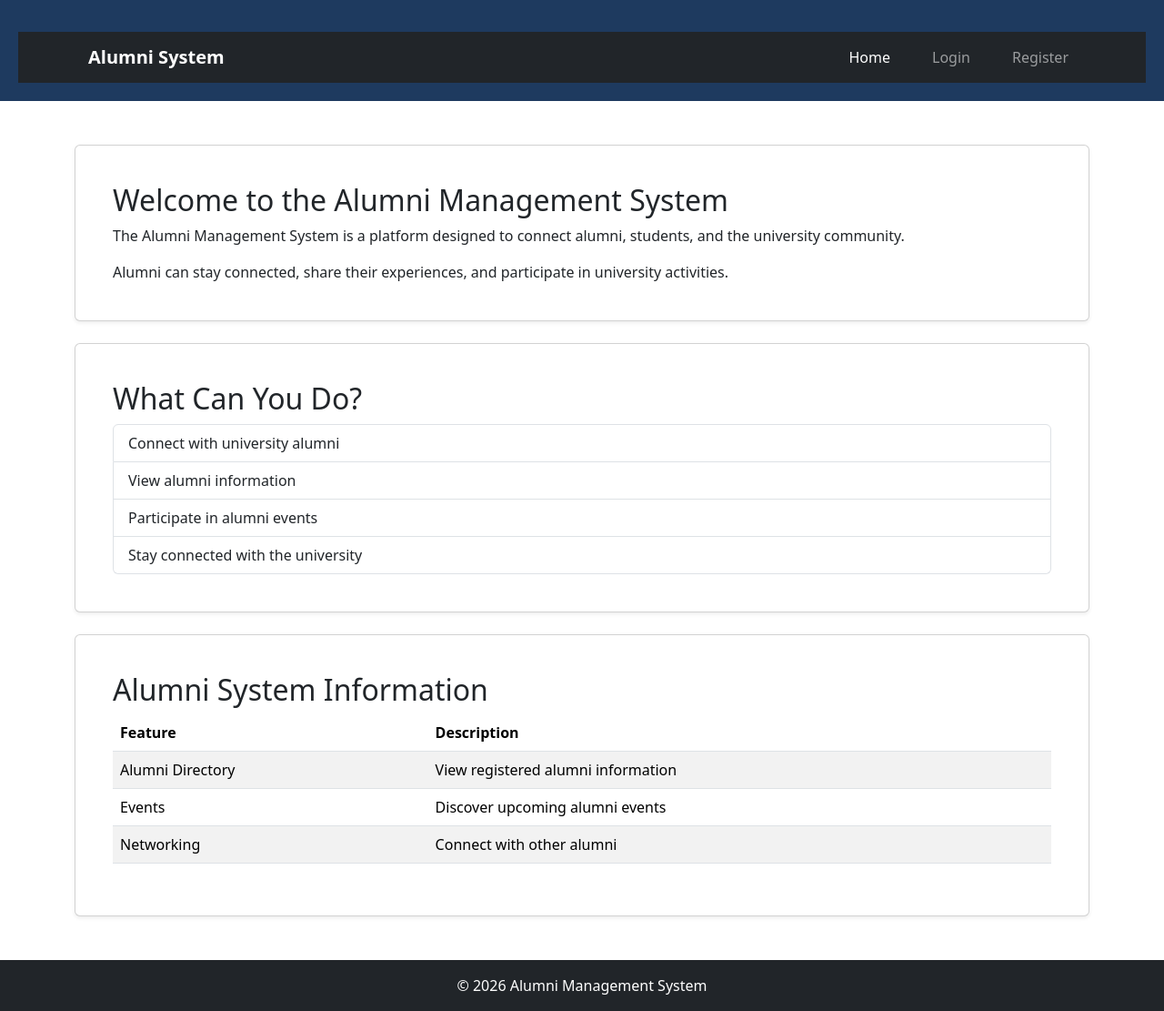
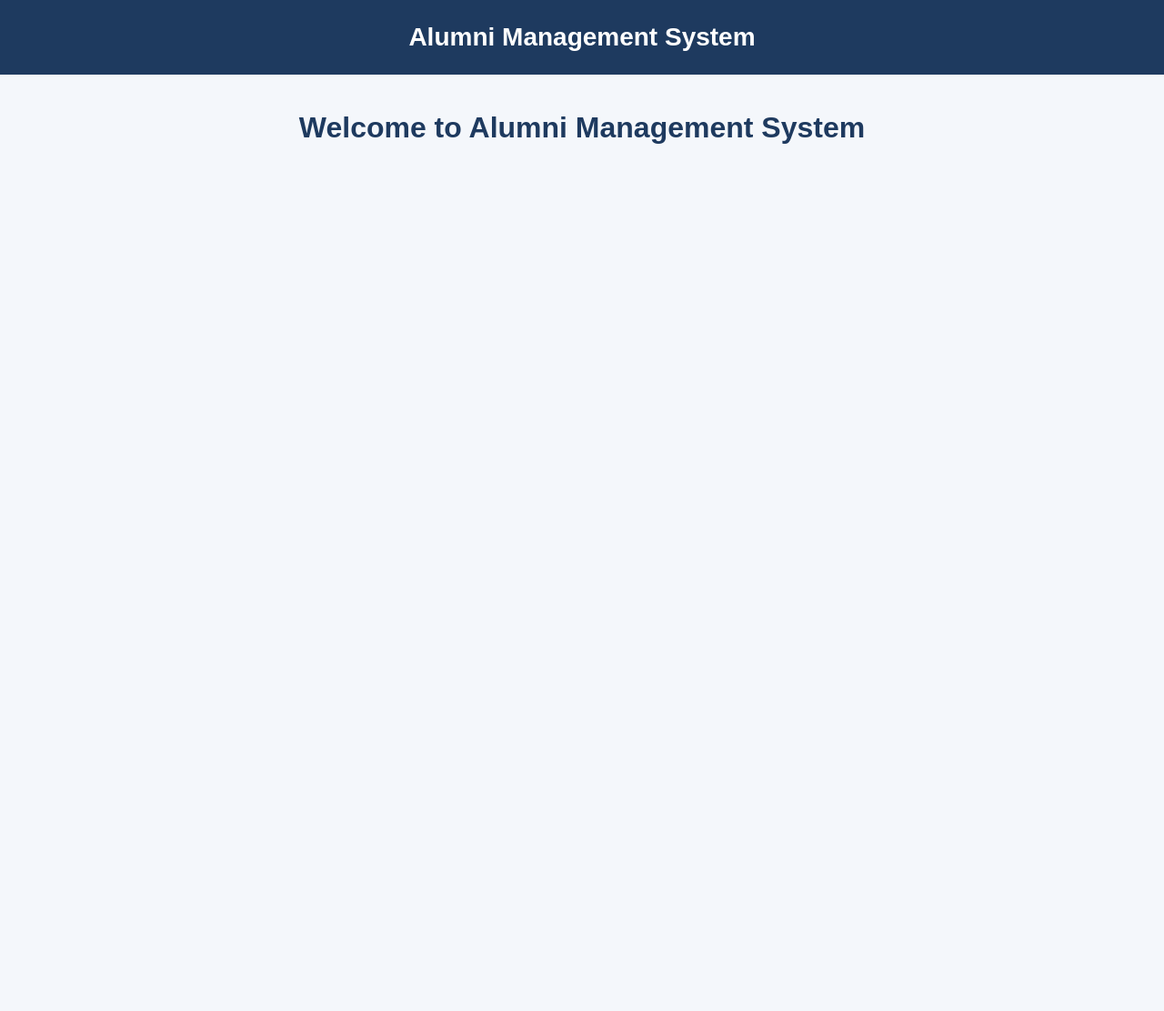
Before and after one commit to ubedullah-mahar/alumni-system, a plain HTML site: page index.html in a window 1280 px wide. Shown: the whole page at 91% size. After the commit the page ends 800 px from the top, so only its background shows below. Drawn offline with nearby package versions, Linux system fonts and the light colour scheme.

Commit message:
Set up Lab 04 project structure

```diff
--- a/CSS/style.css
+++ b/CSS/style.css
@@ -1,150 +1,35 @@
-/* General Page Styling */
+/* =========================================
+   Global Styles
+   ========================================= */
 
 body {
     font-family: Arial, sans-serif;
     margin: 0;
     background-color: #f4f7fb;
-    color: #222;
+    color: #222222;
 }
 
-/* Header */
+
+/* =========================================
+   Header
+   ========================================= */
 
 header {
     background-color: #1e3a5f;
     color: white;
-    padding: 20px;
+    padding: 25px;
     text-align: center;
-}
-
-/* Navigation */
-
-nav {
-    margin-top: 15px;
-}
-
-nav a {
-    color: white;
-    text-decoration: none;
-    margin: 0 15px;
+    font-size: 28px;
     font-weight: bold;
 }
 
-nav a:hover {
-    text-decoration: underline;
-}
 
-/* Main Content */
+/* =========================================
+   Main Heading
+   ========================================= */
 
-main {
-    width: 80%;
-    margin: 30px auto;
-}
-
-section {
-    background-color: white;
-    padding: 25px;
-    margin-bottom: 25px;
-    border-radius: 8px;
-}
-
-/* Headings */
-
-h2 {
+main h1 {
+    text-align: center;
+    margin-top: 40px;
     color: #1e3a5f;
 }
-
-/* Table */
-
-table {
-    width: 100%;
-    border-collapse: collapse;
-}
-
-th,
-td {
-    padding: 12px;
-    text-align: left;
-    border: 1px solid #ccc;
-}
-
-th {
-    background-color: #1e3a5f;
-    color: white;
-}
-
-/* Footer */
-
-footer {
-    background-color: #1e3a5f;
-    color: white;
-    text-align: center;
-    padding: 15px;
-}
-/* Login Form */
-
-form {
-    max-width: 500px;
-    margin: 20px auto;
-}
-
-form div {
-    margin-bottom: 15px;
-}
-
-label {
-    font-weight: bold;
-}
-
-input[type="email"],
-input[type="password"],
-input[type="text"] {
-    width: 100%;
-    padding: 10px;
-    margin-top: 5px;
-    border: 1px solid #ccc;
-    border-radius: 5px;
-    box-sizing: border-box;
-}
-
-button {
-    background-color: #1e3a5f;
-    color: white;
-    padding: 10px 20px;
-    border: none;
-    border-radius: 5px;
-    cursor: pointer;
-}
-
-button:hover {
-    background-color: #162d4a;
-}
-/* Registration Form */
-
-input[type="number"],
-select {
-    width: 100%;
-    padding: 10px;
-    margin-top: 5px;
-    border: 1px solid #ccc;
-    border-radius: 5px;
-    box-sizing: border-box;
-}
-
-input[type="radio"],
-input[type="checkbox"] {
-    margin-right: 5px;
-}
-
-form p {
-    font-weight: bold;
-    margin-bottom: 8px;
-}
-
-button[type="reset"] {
-    background-color: #777;
-    margin-left: 10px;
-}
-
-button[type="reset"]:hover {
-    background-color: #555;
-}
--- a/index.html
+++ b/index.html
@@ -3,167 +3,22 @@
 
 <head>
     <meta charset="UTF-8">
+    <meta name="viewport" content="width=device-width, initial-scale=1.0">
 
     <title>Alumni Management System</title>
 
-    <link rel="icon" type="image/png" href="images/favicon.png">
     <link rel="stylesheet" href="css/style.css">
-
-    <!-- Bootstrap CSS -->
-    <link
-        href="https://cdn.jsdelivr.net/npm/bootstrap@5.3.3/dist/css/bootstrap.min.css"
-        rel="stylesheet">
 </head>
 
 <body>
 
-    <!-- Header -->
     <header>
-
-        <nav class="navbar navbar-expand-lg navbar-dark bg-dark">
-            <div class="container">
-
-                <a class="navbar-brand" href="index.html">
-                    Alumni System
-                </a>
-
-                <div class="navbar-nav ms-auto">
-                    <a class="nav-link active" href="index.html">Home</a>
-                    <a class="nav-link" href="login.html">Login</a>
-                    <a class="nav-link" href="register.html">Register</a>
-                </div>
-
-            </div>
-        </nav>
-
+        Alumni Management System
     </header>
 
-
-    <!-- Main Content -->
-    <main class="container my-5">
-
-        <!-- Welcome Section -->
-        <section class="card shadow-sm mb-4">
-
-            <div class="card-body">
-
-                <h2 class="card-title">
-                    Welcome to the Alumni Management System
-                </h2>
-
-                <p class="card-text">
-                    The Alumni Management System is a platform designed to
-                    connect alumni, students, and the university community.
-                </p>
-
-                <p class="card-text">
-                    Alumni can stay connected, share their experiences,
-                    and participate in university activities.
-                </p>
-
-            </div>
-
-        </section>
-
-
-        <!-- Features Section -->
-        <section class="card shadow-sm mb-4">
-
-            <div class="card-body">
-
-                <h2 class="card-title">
-                    What Can You Do?
-                </h2>
-
-                <ul class="list-group">
-
-                    <li class="list-group-item">
-                        Connect with university alumni
-                    </li>
-
-                    <li class="list-group-item">
-                        View alumni information
-                    </li>
-
-                    <li class="list-group-item">
-                        Participate in alumni events
-                    </li>
-
-                    <li class="list-group-item">
-                        Stay connected with the university
-                    </li>
-
-                </ul>
-
-            </div>
-
-        </section>
-
-
-        <!-- Information Section -->
-        <section class="card shadow-sm mb-4">
-
-            <div class="card-body">
-
-                <h2 class="card-title">
-                    Alumni System Information
-                </h2>
-
-                <div class="table-responsive">
-
-                    <table class="table table-striped table-hover">
-
-                        <thead>
-                            <tr>
-                                <th>Feature</th>
-                                <th>Description</th>
-                            </tr>
-                        </thead>
-
-                        <tbody>
-
-                            <tr>
-                                <td>Alumni Directory</td>
-                                <td>View registered alumni information</td>
-                            </tr>
-
-                            <tr>
-                                <td>Events</td>
-                                <td>Discover upcoming alumni events</td>
-                            </tr>
-
-                            <tr>
-                                <td>Networking</td>
-                                <td>Connect with other alumni</td>
-                            </tr>
-
-                        </tbody>
-
-                    </table>
-
-                </div>
-
-            </div>
-
-        </section>
-
+    <main>
+        <h1>Welcome to Alumni Management System</h1>
     </main>
-
-
-    <!-- Footer -->
-    <footer class="bg-dark text-white text-center py-3">
-
-        <p class="mb-0">
-            &copy; 2026 Alumni Management System
-        </p>
-
-    </footer>
-
-
-    <!-- Bootstrap JavaScript -->
-    <script
-        src="https://cdn.jsdelivr.net/npm/bootstrap@5.3.3/dist/js/bootstrap.bundle.min.js">
-    </script>
 
 </body>
 
```
Also changed, not shown: alumni.html (added), profile.html (added).
